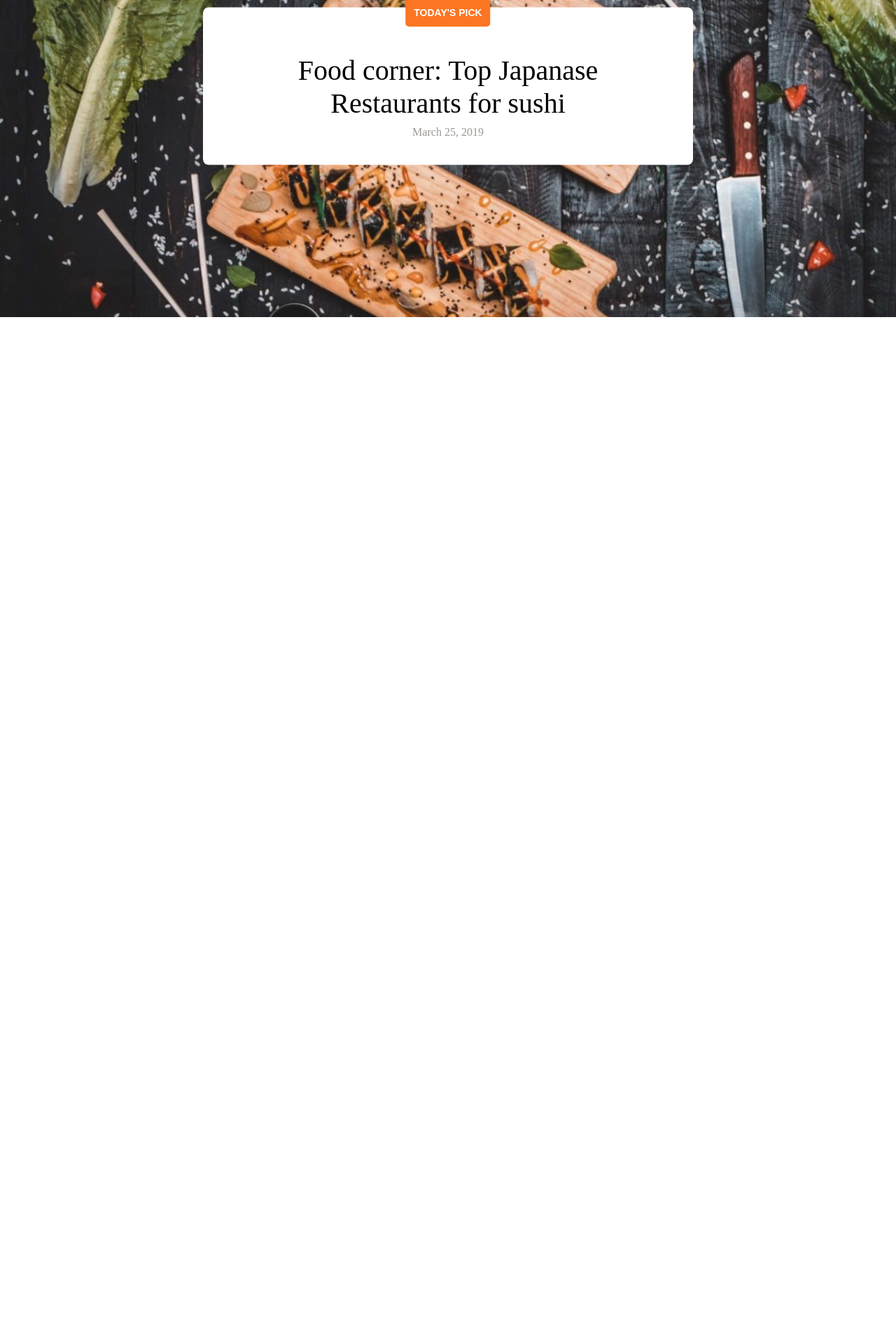
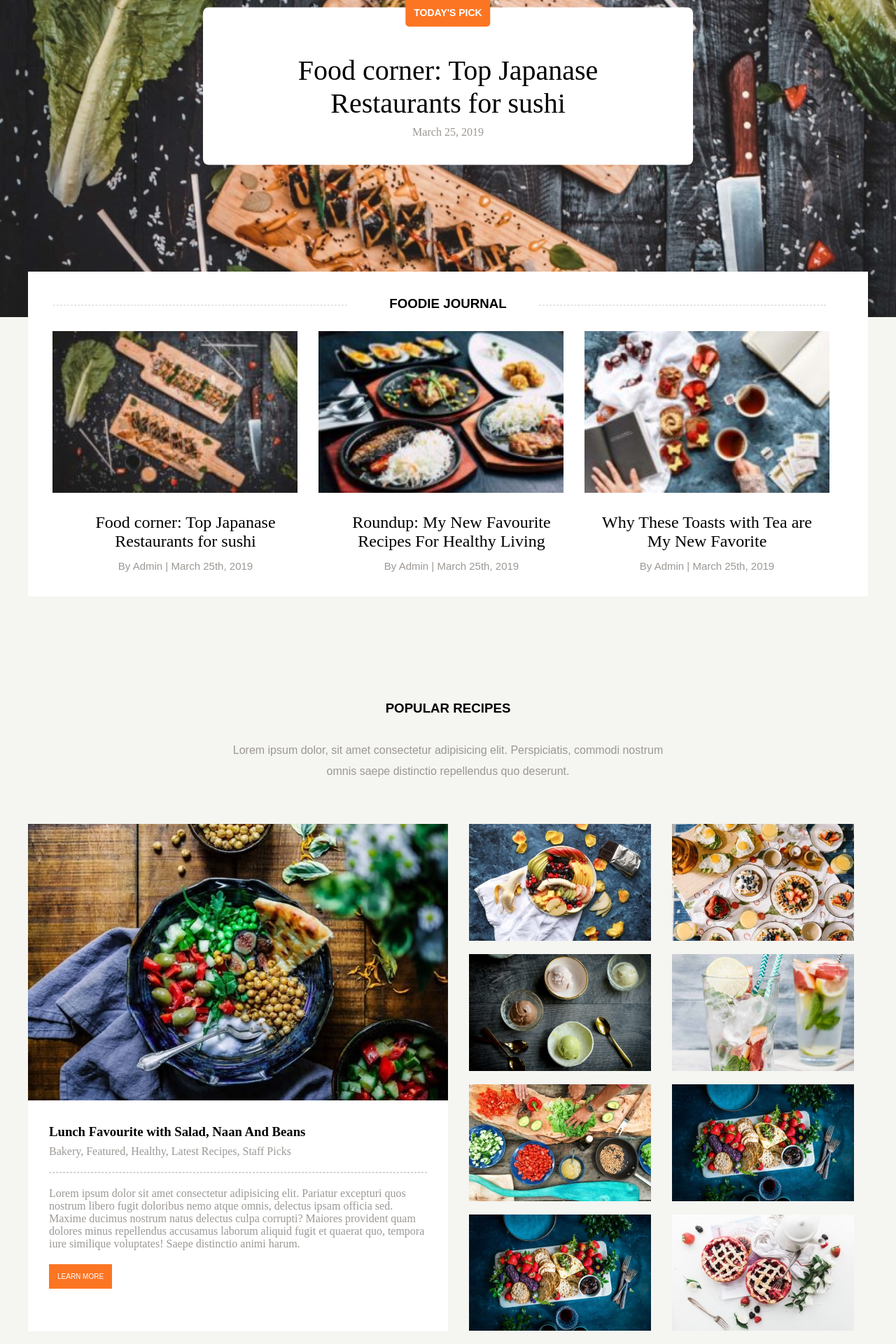
Before and after one commit to RiccardoMarino00/proj-html-vuejs, a Vue app: page / in a window 1280 px wide. Shown: the part 488-2408 px from the top of the page at 70% size. Before the commit the page ends 941 px from the top, so only its background shows below. Built offline with nearby package versions, Linux system fonts and the light colour scheme.

Commit message:
added: salad component

```diff
--- a/src/components/ContentComponent.vue
+++ b/src/components/ContentComponent.vue
@@ -1,22 +1,30 @@
 <script>
+import TodaysC from './TodaysComponent.vue'
+import FoodieC from './FoodieComponent.vue'
+import SaladC from './SaladComponent.vue'
 export default{
+    components:{
+        TodaysC,
+        FoodieC,
+        SaladC,
+    }
+
 
 }
 </script>
 
 <template>
     <main >
-        <section class="today-section">
-            <div class="container-sm">
-              <p class="todays-pick">Food corner: Top Japanase <br>Restaurants for sushi</p>
-              <p class="month">March 25, 2019</p>
-              <span class="todays-badge badge">TODAY'S PICK</span>
-            </div>
-        </section>
+        <TodaysC />
+        <FoodieC />
+        <div class="container-sm text-center popular">
+            <h3 style="margin-bottom: 30px;">POPULAR RECIPES</h3>
+            <p class="text-lightgray">Lorem ipsum dolor, sit amet consectetur adipisicing elit. Perspiciatis, commodi nostrum<br> omnis saepe distinctio repellendus quo deserunt.</p>
+        </div>
+        <SaladC />
 
-        <section>
 
-        </section>
+
 
     </main>
 
--- /dev/null
+++ b/src/components/FoodieComponent.vue
@@ -0,0 +1,102 @@
+<script>
+export default{
+
+}
+</script>
+
+<template>
+    <section>
+        <div class="container-md">
+            <div class="foodie">
+                <hr class="hr-left">
+                <hr class="hr-right">
+                <h3 class="text-foodie">FOODIE JOURNAL</h3>
+                <div class="imgs-foodie">
+                    <div>
+                        <img class="img-foodie" src="/src/assets/single-post-img3-200x132.jpg" alt="">
+                        <p class="card-text">Food corner: Top Japanase<br> Restaurants for sushi</p>
+                        <p class="text-lightgray">By Admin | March 25th, 2019</p>
+                    </div>
+                    <div>
+                        <img class="img-foodie" src="/src/assets/fi-roundup-200x132.jpg" alt="">
+                        <p class="card-text">Roundup: My New Favourite<br> Recipes For Healthy Living</p>
+                        <p class="text-lightgray">By Admin | March 25th, 2019</p>
+                    </div>
+                    <div>
+                        <img class="img-toast" src="/src/assets/fi-toasts-200x132.jpg" alt="">
+                        <p class="card-text">Why These Toasts with Tea are<br> My New Favorite</p>
+                        <p class="text-lightgray">By Admin | March 25th, 2019</p>
+                    </div>
+                </div>
+            </div>
+        </div>
+    </section>
+
+</template>
+
+<style lang="scss" scoped>
+
+.container-md{
+    text-align: center;
+}
+
+.foodie{
+    background-color: white;
+    padding: 7px;
+    position: relative;
+    bottom: 65px;
+}
+
+.hr-left{
+    border-color: #d8d5d296;
+    border-style: dashed;
+    border-width: thin;
+    width: 420px;
+    position: absolute;
+    top: 10%;
+    left: 3%;
+}
+
+.hr-right{
+    border-color: #d8d5d29c;
+    border-style: dashed;
+    width: 410px;
+    position: absolute;
+    top: 10%;
+    right: 5%;
+}
+
+.text-foodie{
+    margin-top: 28px;
+    font-family: Arial, Helvetica, sans-serif;
+}
+
+.img-foodie{
+    margin-right: 30px;
+    width: 350px;
+}
+
+
+
+.img-toast{
+    width: 350px;
+}
+
+.imgs-foodie{
+    padding: 28px;
+    text-align: center;
+    display: flex;
+
+}
+
+.card-text{
+    font-size: 24px;
+    margin-top: 25px ;
+}
+
+.text-lightgray{
+    margin-top: 13px;
+    font-family: Arial, Helvetica, sans-serif;
+    font-size: 15px;
+}
+</style>
--- /dev/null
+++ b/src/components/SaladComponent.vue
@@ -0,0 +1,104 @@
+<script>
+export default{
+
+}
+</script>
+
+<template>
+    <section>
+        <div class="container-md">
+            <div class="row">
+                <div class="col-50 card">
+                    <img src="/src/assets/Yogurt-Nan-600x395.jpg" alt="">
+                    <div class="body-card">
+                        <h3>Lunch Favourite with Salad, Naan And Beans</h3>
+                        <p class="text-lightgray bakery-card">Bakery, Featured, Healthy, Latest Recipes, Staff Picks</p>
+                        <hr style="margin-bottom: 20px; border-color: lightgray; border-style: dashed;">
+                        <p class="text-lightgray">Lorem ipsum dolor sit amet consectetur adipisicing elit. Pariatur excepturi quos nostrum libero fugit doloribus nemo atque omnis, delectus ipsam officia sed. Maxime ducimus nostrum natus delectus culpa corrupti? Maiores provident quam dolores minus repellendus accusamus laborum aliquid fugit et quaerat quo, tempora iure similique voluptates! Saepe distinctio animi harum.</p>
+                        <button class="orange-button">LEARN MORE</button>
+                    </div>
+
+                </div>
+                <div class="col-50 list-img">
+                    <div class="col-50">
+                        <img class="img-popular"  src="/src/assets/Mixed-fruits-460x295.jpg" alt="">
+                    </div>
+                    <div class="col-50" >
+                        <img class="img-popular"   src="/src/assets/r-rachel-park-366508-unsplash-min-460x295.jpg" alt="">
+                    </div>
+                    <div class="col-50">
+                        <img class="img-popular"  src="/src/assets/r-michelle-tsang-500721-unsplash-min-460x295.jpg" alt="">
+                    </div>
+                    <div class="col-50">
+                        <img class="img-popular"  src="/src/assets/quick-summer-drink-460x295.jpg" alt="">
+                    </div>
+                    <div class="col-50">
+                        <img class="img-popular"  src="/src/assets/r-maarten-van-den-heuvel-400626-unsplash-min-460x295.jpg" alt="">
+                    </div>
+                    <div class="col-50">
+                        <img class="img-popular"  src="/src/assets/fi2x-6-460x295.jpg" alt="">
+                    </div>
+                    <div class="col-50">
+                        <img class="img-popular"  src="/src/assets/fi2x-6-460x295.jpg" alt="">
+                    </div>
+                    <div class="col-50">
+                        <img class="img-popular"  src="/src/assets/r-brooke-lark-96398-unsplash-min-460x295.jpg" alt="">
+                    </div>
+
+                </div>
+            </div>
+        </div>
+
+    </section>
+</template>
+
+<style lang="scss" scoped>
+
+.col-50{
+    width: calc(100% / 2);
+}
+
+.body-card{
+   margin: 30px;
+}
+
+.card{
+    background-color: white;
+    height: 725px;
+}
+
+.bakery-card{
+    margin-bottom: 20px;
+    margin-top: 8px;
+
+}
+
+.orange-button{
+    background-color: rgb(252, 117, 35);
+    color: white;
+    padding: 12px;
+    border: none;
+    font-size: 10px;
+    font-weight: 500;
+    margin-top: 20px;
+}
+
+.list-img{
+    display: grid;
+    grid-template-columns: 1fr 1fr;
+    row-gap: 0px;
+    margin-left: 20px;
+}
+
+.img-popular{
+    width: 280px;
+    padding: 10px;
+    padding-top: 0;
+    padding-bottom: 15px;
+}
+
+.container-md{
+    margin-top: 60px;
+}
+
+</style>
--- /dev/null
+++ b/src/components/TodaysComponent.vue
@@ -0,0 +1,61 @@
+<script>
+export default{
+
+}
+</script>
+
+
+<template>
+    <section class="today-section">
+        <div class="container-sm">
+            <p class="todays-pick">Food corner: Top Japanase <br>Restaurants for sushi</p>
+            <p class="month text-lightgray">March 25, 2019</p>
+            <span class="todays-badge badge">TODAY'S PICK</span>
+        </div>
+    </section>
+
+</template>
+
+<style lang="scss" scoped>
+
+.today-section{
+    background: url(/src/assets/bg-sushi1200.jpg);
+    background-size: cover;
+    height: 660px;
+    position: relative;
+    margin-top: 12px;
+}
+
+.todays-pick{
+    background-color: white;
+    border-radius: 8px;
+    height: 225px;
+    width: 700px;
+    position: absolute;
+    text-align: center;
+    top: 50%;
+    left: 50%;
+    transform: translate(-50%, -50%);
+    display: flex;
+    justify-content: center;
+    align-items: center;
+    font-size: 40px;
+}
+
+.month{
+    position: absolute;
+    top: 60%;
+    left: 50%;
+    transform: translate(-50%, -50%);
+
+}
+
+.todays-badge{
+    position: absolute;
+    top: 34%;
+    left: 50%;
+    transform: translate(-50%, -50%);
+    font-family: Arial, Helvetica, sans-serif;
+    font-weight: 600;
+}
+</style>
--- a/style/general.scss
+++ b/style/general.scss
@@ -17,3 +17,20 @@
     border-radius: 5px;
     padding: 6px;
 }
+
+.text-lightgray{
+    color: #9c9894;
+}
+
+.badge{
+    padding: 12px;
+    font-size: 14px;
+}
+
+.text-center{
+    text-align: center;
+}
+
+.row{
+    display: flex;
+}
--- a/style/partials/ContentStyle.scss
+++ b/style/partials/ContentStyle.scss
@@ -1,50 +1,9 @@
 main{
-    background-color: #9c9894 ;
+    background-color: #f5f5f1 ;
 }
 
-.today-section{
-    background: url(/src/assets/bg-sushi1200.jpg);
-    background-size: cover;
-    height: 660px;
-    position: relative;
-    margin-top: 12px;
+.popular{
+    line-height: 30px;
+    font-family: Arial, Helvetica, sans-serif;
+    margin-top: 80px ;
 }
-
-.todays-pick{
-    background-color: white;
-    border-radius: 8px;
-    height: 225px;
-    width: 700px;
-    position: absolute;
-    text-align: center;
-    top: 50%;
-    left: 50%;
-    transform: translate(-50%, -50%);
-    display: flex;
-    justify-content: center;
-    align-items: center;
-    font-size: 40px;
-}
-
-.month{
-    position: absolute;
-    top: 60%;
-    left: 50%;
-    transform: translate(-50%, -50%);
-    color: #9c9894;
-
-}
-
-.todays-badge{
-    position: absolute;
-    top: 34%;
-    left: 50%;
-    transform: translate(-50%, -50%);
-    font-family: Arial, Helvetica, sans-serif;
-    font-weight: 600;
-}
-
-.badge{
-    padding: 12px;
-    font-size: 14px;
-}
```
